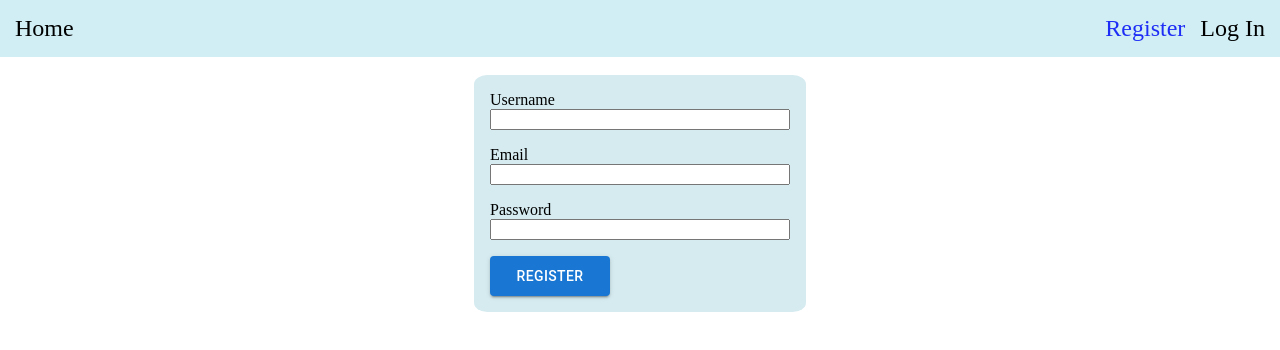
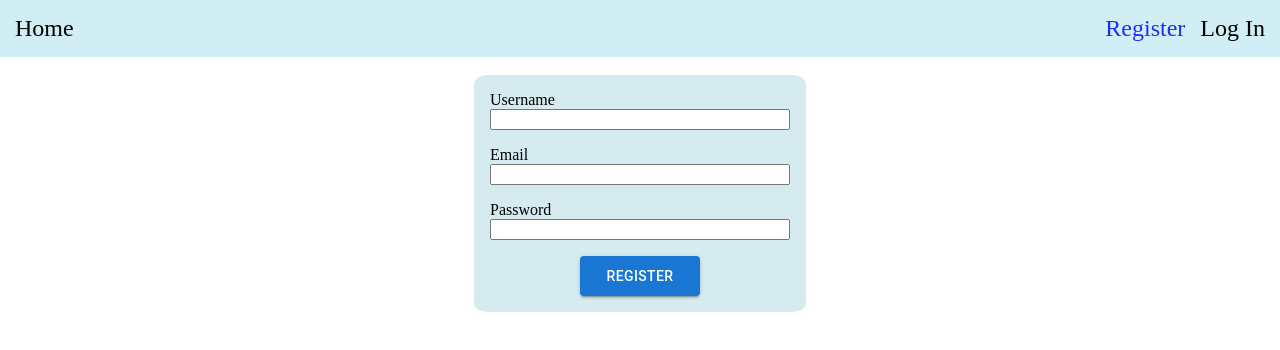
Before and after one commit to nataliiakaer/goit-react-hw-08, a React (Vite) app: page /register in a window 1280 px wide. Shown: the top 350 px of the page. Built offline with nearby package versions, Linux system fonts and the light colour scheme.

Commit message:
update styles

```diff
--- a/src/components/RegistrationForm/RegistrationForm.module.css
+++ b/src/components/RegistrationForm/RegistrationForm.module.css
@@ -4,12 +4,17 @@
   padding: 16px;
   margin-bottom: 20px;
   width: 300px;
+  display: flex;
+  flex-direction: column;
+  justify-content: center;
+  align-items: center;
 }
 
 .label {
   display: flex;
   flex-direction: column;
   margin-bottom: 16px;
+  width: 100%;
 }
 
 .submitBnt {
```
